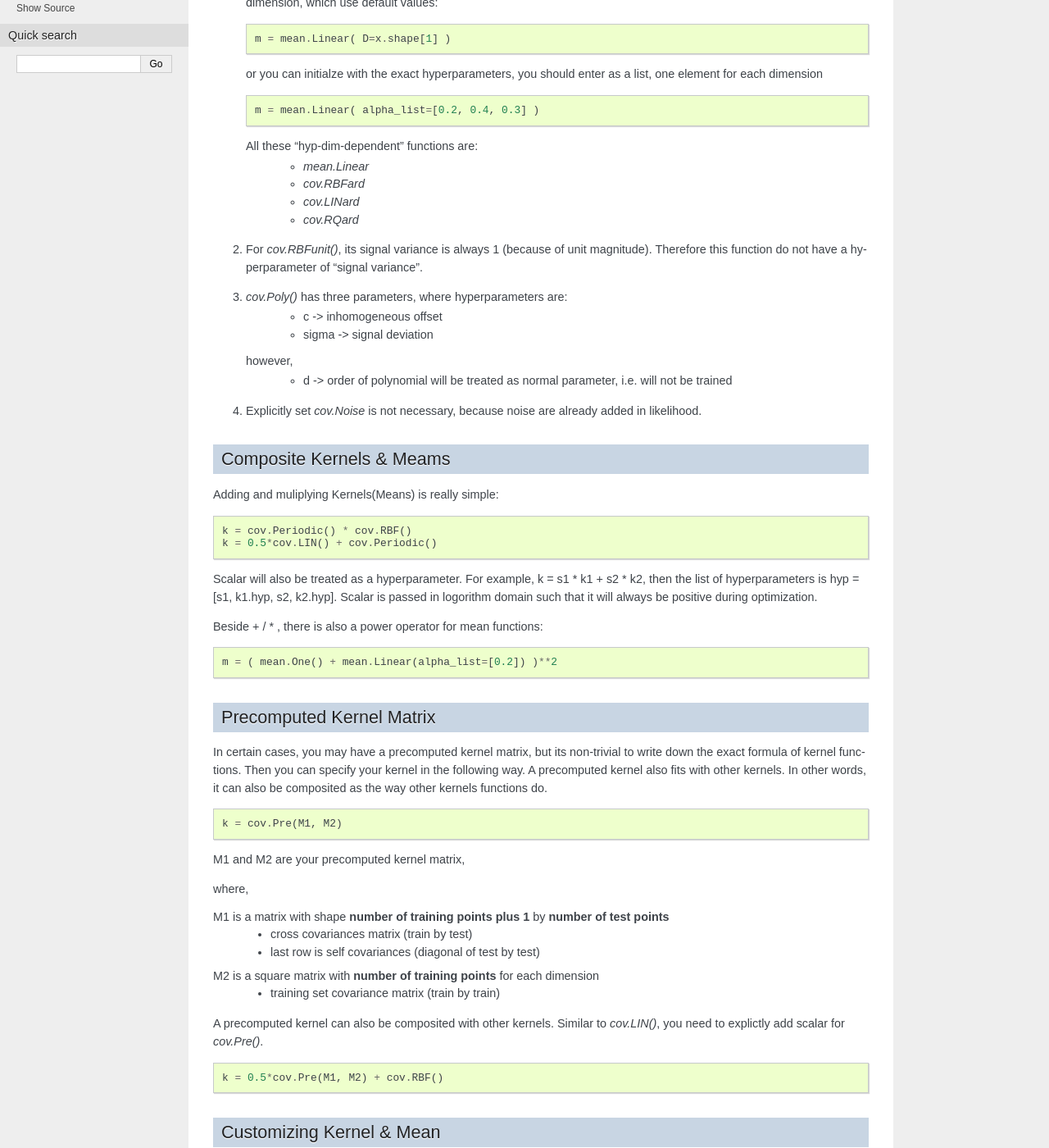
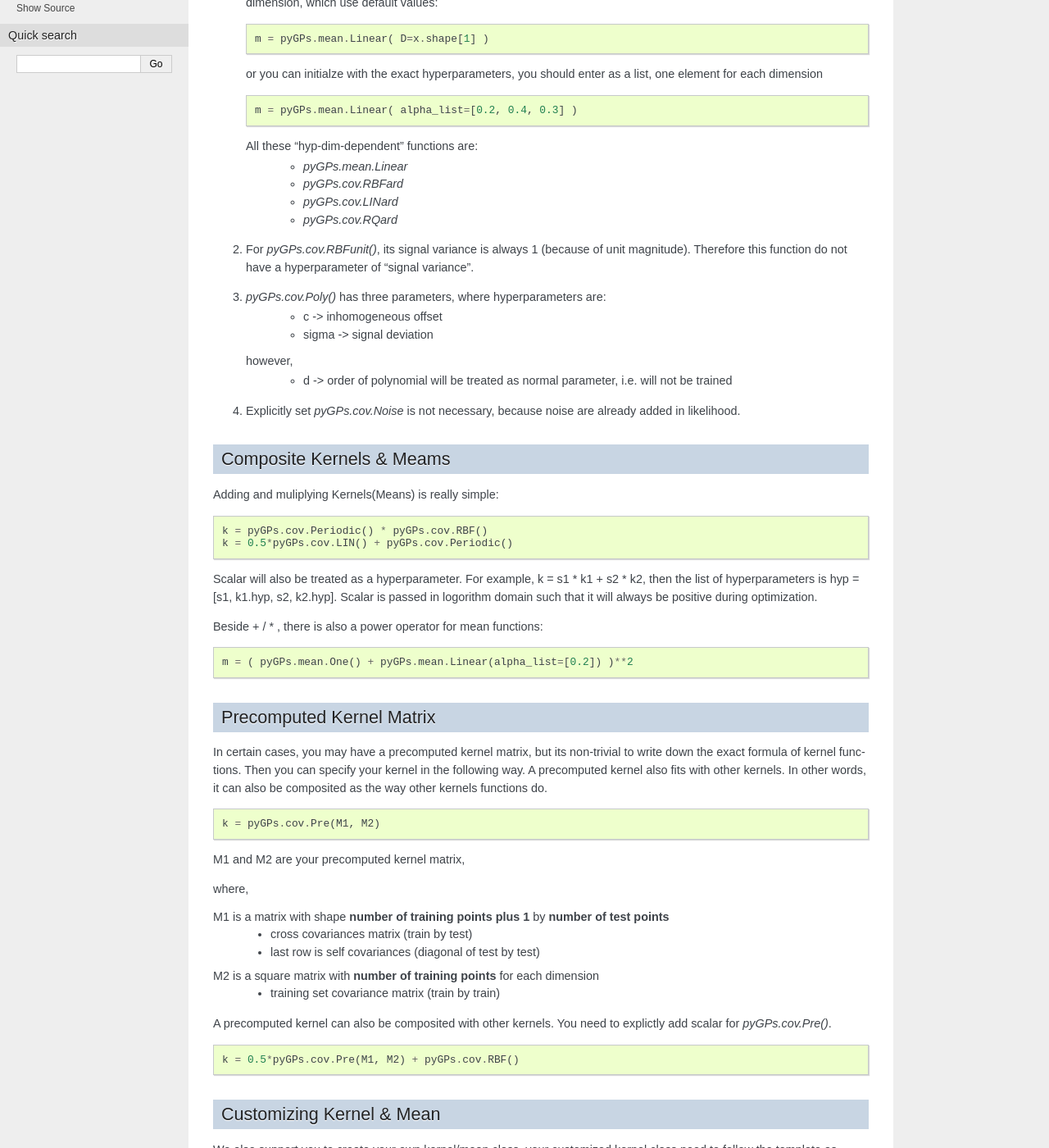
Before and after one commit to marionmari/pyGPs, a Sphinx documentation site: the page built from doc/source/Kernels.rst, in a window 1280 px wide and 1400 px high, scrolled down 495 px. Shown: the whole window at 82% size. Built offline with Sphinx 7.4.7, drawn with Linux system fonts in a browser that asks for light colours; formulas are drawn with MathJax 3.

Commit message:
pyGPs prefix in kernel doc

```diff
--- a/doc/source/Kernels.rst
+++ b/doc/source/Kernels.rst
@@ -5,7 +5,7 @@ Simple Kernel & Mean
 ---------------------
 You may already seen, we can specify a kernel function like this(same for mean fucntions): ::
 
-    k = cov.RBF( log_ell=-1., log_sigma=0. )
+    k = pyGPs.cov.RBF( log_ell=-1., log_sigma=0. )
 
 There are several points need to be noticed:
 
@@ -21,24 +21,24 @@ Some Special Cases
 1. For some kernels/means, number of hyperparameters depends on the dimension of input data.
    You can either enter the dimension, which use default values: ::
 
-	   m = mean.Linear( D=x.shape[1] )
+	   m = pyGPs.mean.Linear( D=x.shape[1] )
 
    or you can initialze with the exact hyperparameters,
    you should enter as a list, one element for each dimension ::
 
-	   m = mean.Linear( alpha_list=[0.2, 0.4, 0.3] )
+	   m = pyGPs.mean.Linear( alpha_list=[0.2, 0.4, 0.3] )
 
    All these "hyp-dim-dependent" functions are:
-     * *mean.Linear*
-     * *cov.RBFard*
-     * *cov.LINard*
-     * *cov.RQard*
+     * *pyGPs.mean.Linear*
+     * *pyGPs.cov.RBFard*
+     * *pyGPs.cov.LINard*
+     * *pyGPs.cov.RQard*
 
 
-2. For *cov.RBFunit()*, its signal variance is always 1 (because of unit magnitude). Therefore this function do not have a hyperparameter of "signal variance".
+2. For *pyGPs.cov.RBFunit()*, its signal variance is always 1 (because of unit magnitude). Therefore this function do not have a hyperparameter of "signal variance".
 
 
-3. *cov.Poly()* has three parameters, where hyperparameters are:
+3. *pyGPs.cov.Poly()* has three parameters, where hyperparameters are:
        * c     -> inhomogeneous offset
        * sigma -> signal deviation
 
@@ -47,22 +47,22 @@ Some Special Cases
          will be treated as normal parameter, i.e. will not be trained
 
 
-4. Explicitly set *cov.Noise* is not necessary, because noise are already added in likelihood.
+4. Explicitly set *pyGPs.cov.Noise* is not necessary, because noise are already added in likelihood.
 
 
 Composite Kernels & Meams
 ----------------------------
 Adding and muliplying Kernels(Means) is really simple: ::
 
-	k = cov.Periodic() * cov.RBF()
-	k = 0.5*cov.LIN() + cov.Periodic()
+	k = pyGPs.cov.Periodic() * pyGPs.cov.RBF()
+	k = 0.5*pyGPs.cov.LIN() + pyGPs.cov.Periodic()
 
 Scalar will also be treated as a hyperparameter. For example, k = s1 * k1 + s2 * k2,
 then the list of hyperparameters is hyp = [s1, k1.hyp, s2, k2.hyp]. Scalar is passed in logorithm domain such that it will always be positive during optimization.
 
 Beside + / * , there is also a power operator for mean functions: ::
 
-    m = ( mean.One() + mean.Linear(alpha_list=[0.2]) )**2
+    m = ( pyGPs.mean.One() + pyGPs.mean.Linear(alpha_list=[0.2]) )**2
 
 
 Precomputed Kernel Matrix
@@ -70,7 +70,7 @@ Precomputed Kernel Matrix
 In certain cases, you may have a precomputed kernel matrix,
 but its non-trivial to write down the exact formula of kernel functions. Then you can specify your kernel in the following way. A precomputed kernel also fits with other kernels. In other words, it can also be composited as the way other kernels functions do. ::
 
-	k = cov.Pre(M1, M2)
+	k = pyGPs.cov.Pre(M1, M2)
 
 M1 and M2 are your precomputed kernel matrix,
 
@@ -82,9 +82,9 @@ M1 is a matrix with shape **number of training points plus 1** by **number of te
 M2 is a square matrix with **number of training points** for each dimension
  - training set covariance matrix (train by train)
 
-A precomputed kernel can also be composited with other kernels. Similar to *cov.LIN()*, you need to explictly add scalar for *cov.Pre()*. ::
+A precomputed kernel can also be composited with other kernels. You need to explictly add scalar for *pyGPs.cov.Pre()*. ::
 
-    k = 0.5*cov.Pre(M1, M2) + cov.RBF()
+    k = 0.5*pyGPs.cov.Pre(M1, M2) + pyGPs.cov.RBF()
 
 
 Customizing Kernel & Mean
```
Also changed, not shown: 6 other files.
